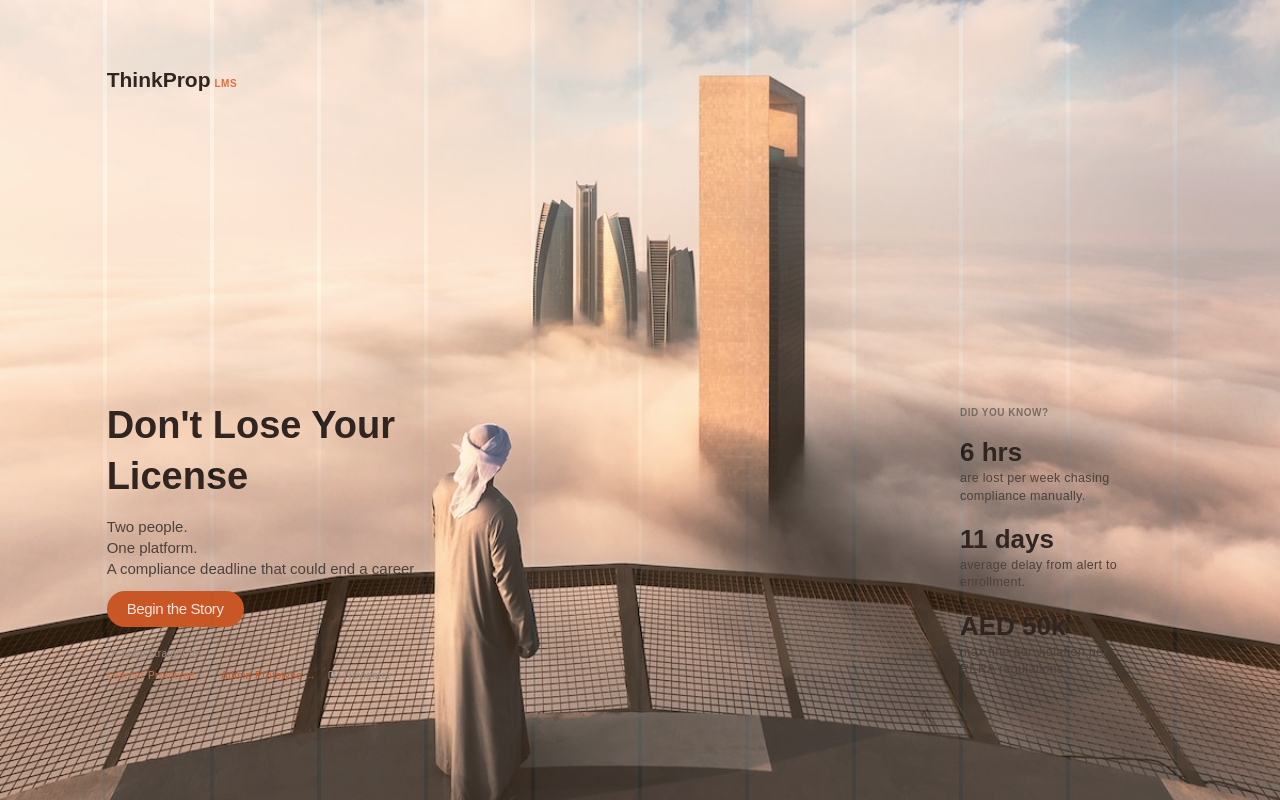
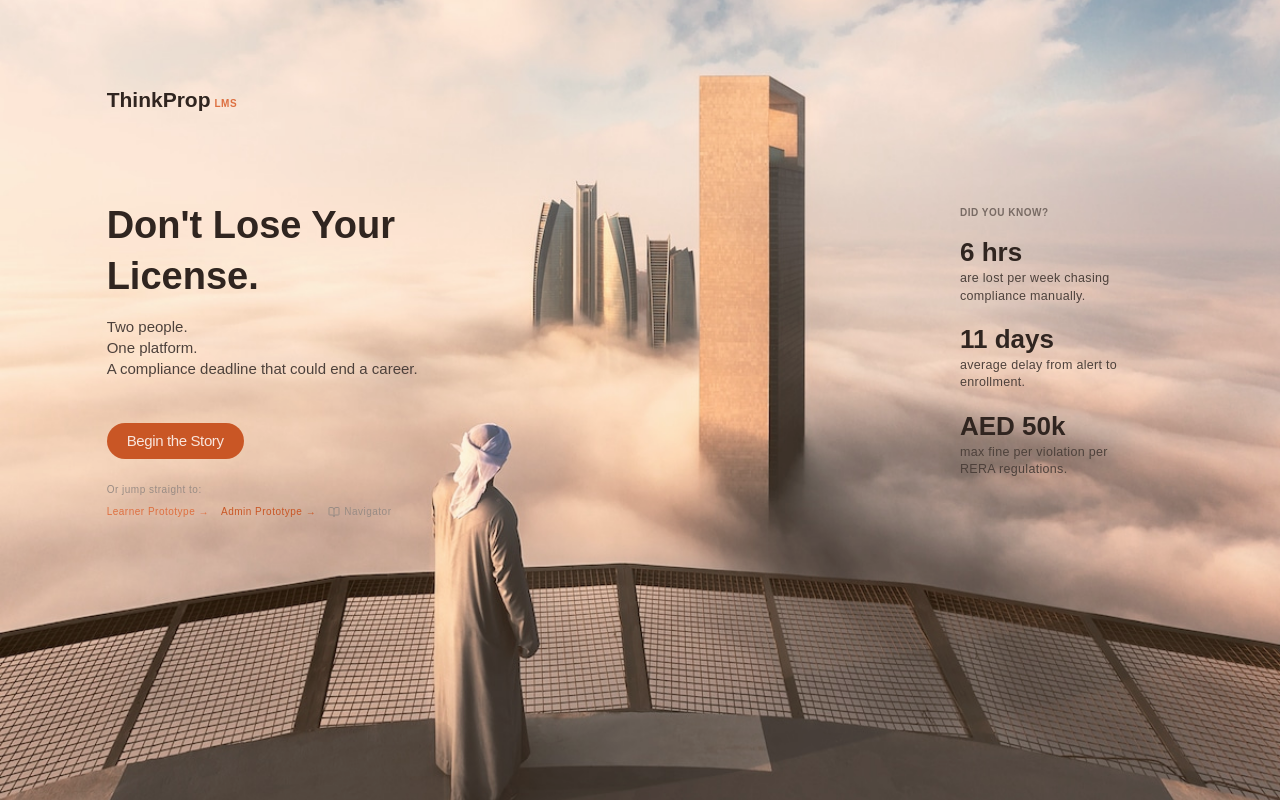
Before and after one commit to Gianeo/thinkprop, a Next.js app: page /story in a window 1280 px wide. Built offline with nearby package versions, Linux system fonts and the light colour scheme; a web font is replaced by a local one.

Commit message:
Storytelling 27/02/26

```diff
--- a/app/story/page.tsx
+++ b/app/story/page.tsx
@@ -2,7 +2,7 @@
 
 import Link from 'next/link'
 import { useMemo, useState } from 'react'
-import { BookOpen, PlayCircle } from 'lucide-react'
+import { BookOpen } from 'lucide-react'
 import StoryEnding from '@/components/story/StoryEnding'
 import ThinkPropLogo from '@/components/story/ThinkPropLogo'
 import StoryShell from '@/components/story/StoryShell'
@@ -242,34 +242,35 @@ export default function StoryPage() {
 
   if (currentStepIndex < 0) {
     return (
-      <main className="relative min-h-screen bg-level-0 grid grid-cols-1 grid-rows-2 md:grid-cols-12 bg-cover bg-center"
+      <main className="relative h-screen bg-level-0 grid grid-cols-1 grid-rows-[25%_75%] md:grid-cols-12 bg-cover bg-center"
         style={{ backgroundImage: "url('/images/welcome6.jpg')" }}>
         <div className="pointer-events-none absolute inset-0 z-20 hidden md:block">
-          <div className="grid h-full w-full grid-cols-12 gap-1">
+          <div className="grid h-full w-full grid-cols-12 gap-0">
             {Array.from({ length: 12 }).map((_, index) => (
               <div key={index} className="h-full bg-primary-base/8" />
             ))}
           </div>
         </div>
 
-        <div className="row-start-1 md:col-start-2 md:col-span-4 h-40 flex items-center">
+        <div className="row-start-1 md:col-start-2 md:col-span-4 flex items-center">
           <ThinkPropLogo />
         </div>
 
         <div className='row-start-2 md:col-start-2 md:col-span-4'>
           <h1 className="type-display mb-4">
-            Don&apos;t Lose Your License
+            Don&apos;t Lose Your License.
           </h1>
           <p className="type-body mb-3">
             Two people. <br />One platform. <br />A compliance deadline that could end a career.
           </p>
+          <div className='pt-8'>
             <Button
               onClick={() => setCurrentStepIndex(0)}
             >
               Begin the Story
             </Button>
 
-          <p className="type-caption mt-5">Or jump straight to:</p>
+            <p className="type-caption mt-6">Or jump straight to:</p>
             <div className="mt-2 flex items-center gap-3">
               <Link href="/learner/dashboard" className="type-caption text-state-enrolled hover:underline">
                 Learner Prototype →
@@ -281,6 +282,7 @@ export default function StoryPage() {
                 <BookOpen size={12} />
                 Navigator
               </Link>
+            </div>
           </div>
         </div>
 
```
Lines whose indentation alone changed are shown as unchanged.
